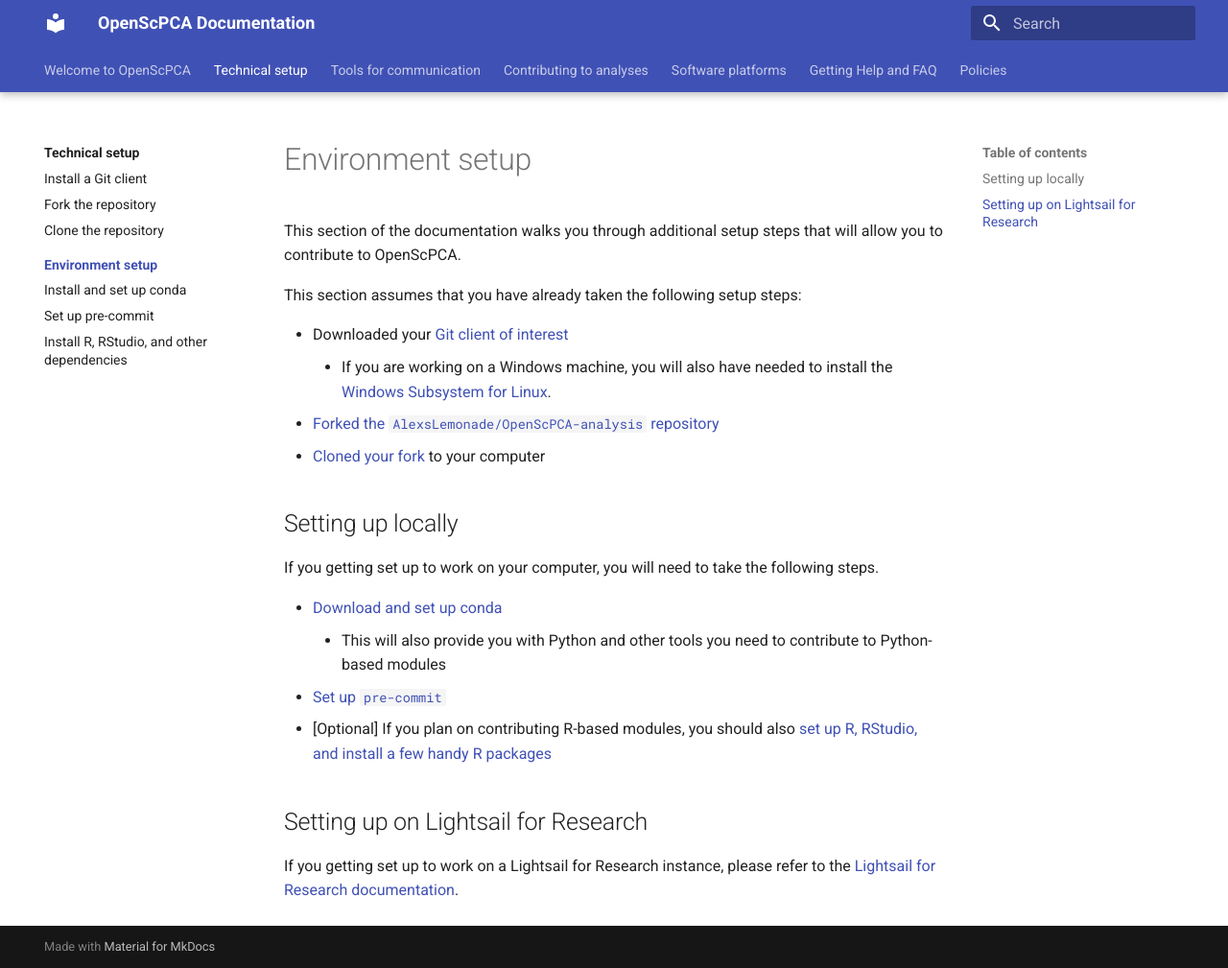
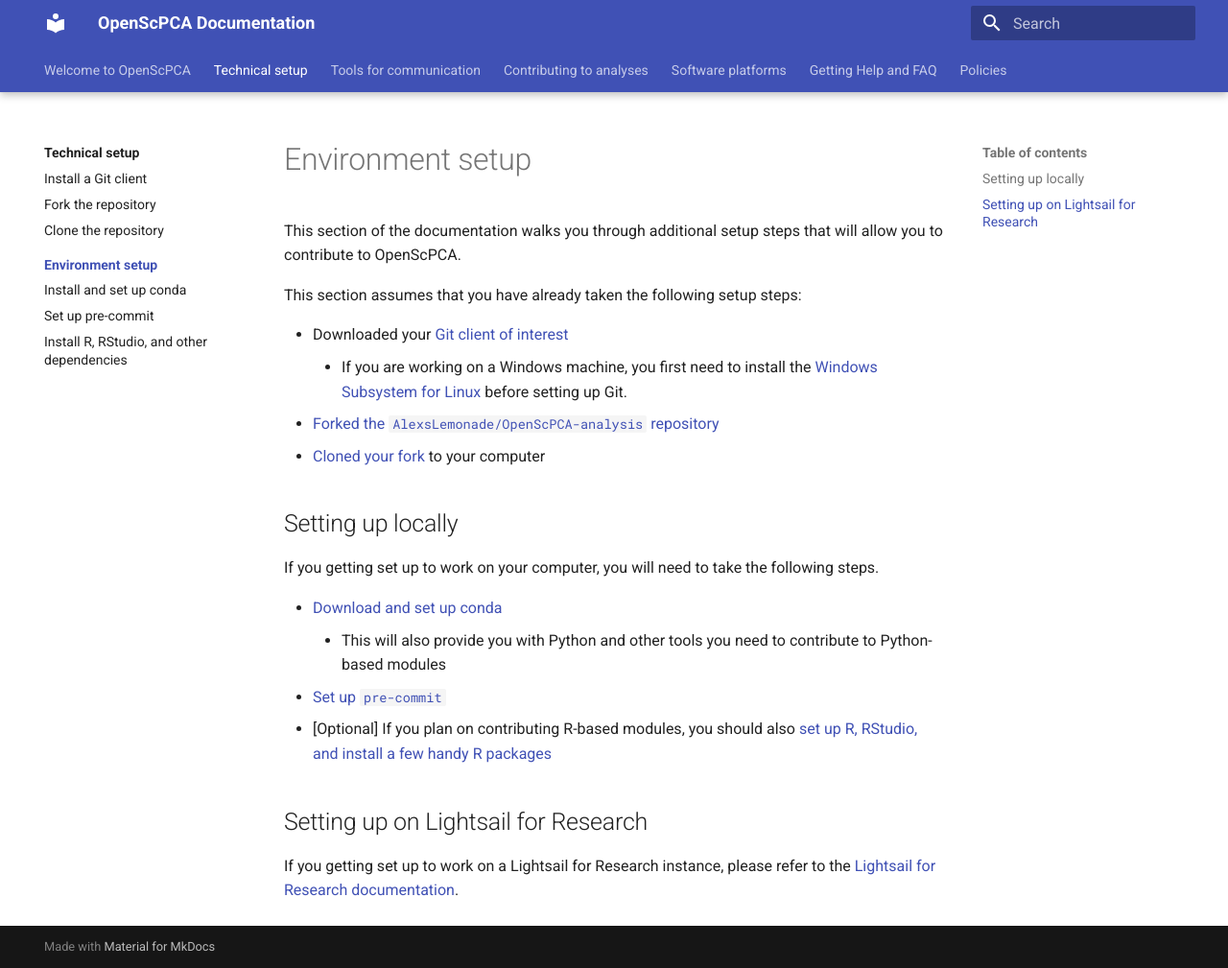
Before and after one commit to AlexsLemonade/OpenScPCA-analysis, an MkDocs documentation site: the page built from docs/technical-setup/environment-setup/index.md, in a window 1280 px wide and 1009 px high. Shown: the whole window at 96% size. Built offline with MkDocs 1.6.1 and Material for MkDocs 9.7.7, drawn with Linux system fonts in a browser that asks for light colours.

Commit message:
order of events

```diff
--- a/docs/technical-setup/environment-setup/index.md
+++ b/docs/technical-setup/environment-setup/index.md
@@ -5,7 +5,7 @@
 This section assumes that you have already taken the following setup steps:
 
 - Downloaded your [Git client of interest](../install-a-github-client.md)
-    - If you are working on a Windows machine, you will also have needed to install the [Windows Subsystem for Linux](STUB_LINK wsl instructions).
+    - If you are working on a Windows machine, you first need to install the [Windows Subsystem for Linux](STUB_LINK wsl instructions) before setting up Git.
 - [Forked the `AlexsLemonade/OpenScPCA-analysis` repository](../fork-the-repo.md)
 - [Cloned your fork](../clone-the-repo.md) to your computer
 
```
